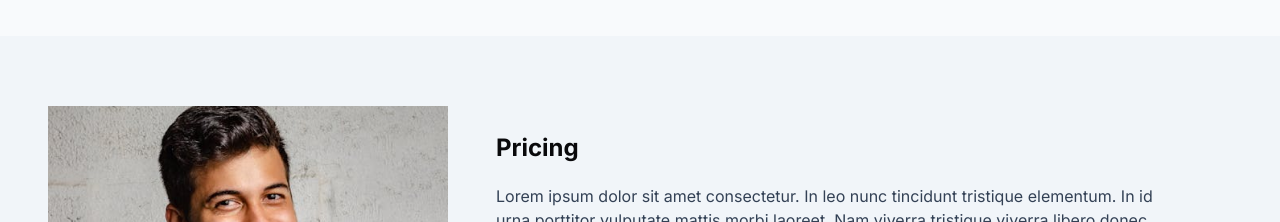
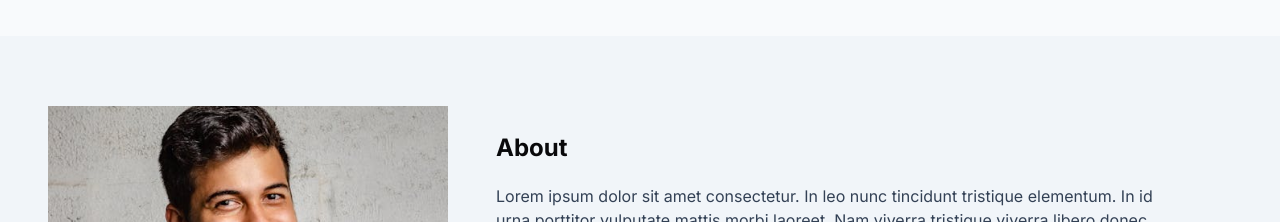
Before and after one commit to InfinityDevsHQ/photographer-portfolio-next, a Next.js app: page / in a window 1280 px wide. Shown: the part 2360-2582 px from the top of the page. Built offline with nearby package versions, Linux system fonts and the light colour scheme.

Commit message:
fix: label for section

```diff
--- a/components/homepage/about.tsx
+++ b/components/homepage/about.tsx
@@ -14,7 +14,7 @@ export default function About() {
         />
       </div>
       <div className="p-12 flex flex-col gap-5 flex-1">
-        <h6 className="text-2xl font-bold">Pricing</h6>
+        <h6 className="text-2xl font-bold">About</h6>
         <p className="text-dark-slate">
           Lorem ipsum dolor sit amet consectetur. In leo nunc tincidunt
           tristique elementum. In id urna porttitor vulputate mattis morbi
```
